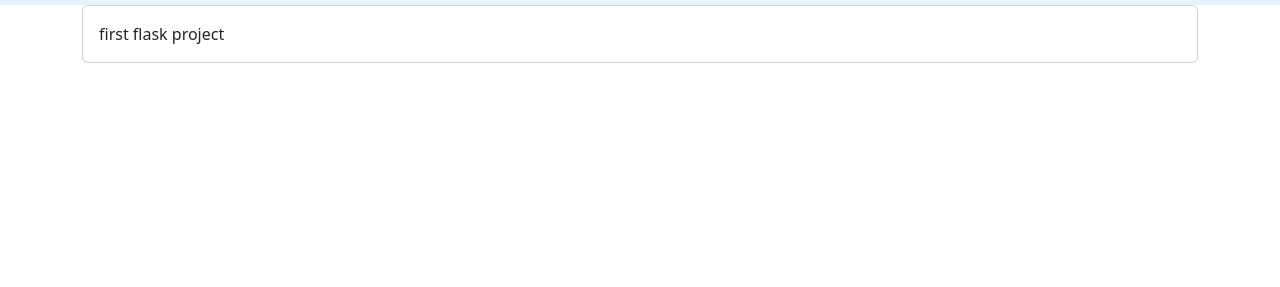
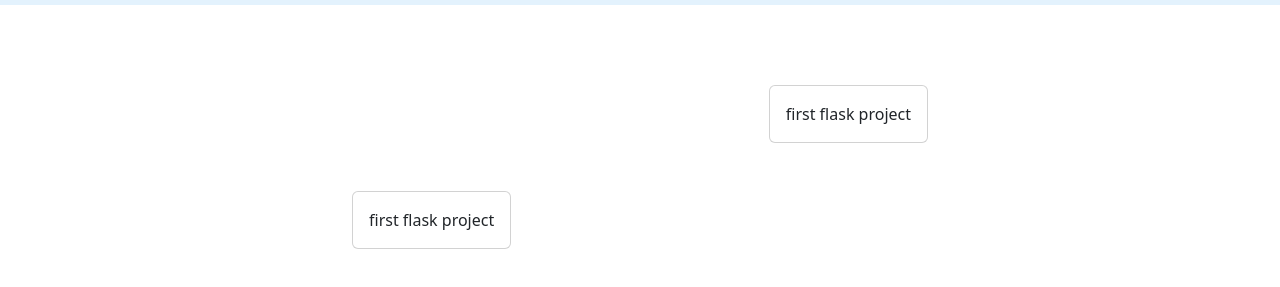
Before and after one commit to felianfilian/dev-flask, a plain HTML site: page index.html in a window 1280 px wide. Shown: the part 51-338 px from the top of the page. Drawn offline with nearby package versions, Linux system fonts and the light colour scheme.

Commit message:
chat setup

```diff
--- a/index.html
+++ b/index.html
@@ -4,6 +4,7 @@
     <meta charset="utf-8" />
     <meta name="viewport" content="width=device-width, initial-scale=1" />
     <title>FLASK Test</title>
+    <link rel="stylesheet" href="style.css" />
     <link
       href="https://cdn.jsdelivr.net/npm/bootstrap@5.3.3/dist/css/bootstrap.min.css"
       rel="stylesheet"
@@ -19,8 +20,15 @@
     </nav>
 
     <div class="container">
-      <div class="card">
-        <div class="card-body">first flask project</div>
+      <div class="d-flex justify-content-end mt-5">
+        <div class="card">
+          <div class="card-body">first flask project</div>
+        </div>
+      </div>
+      <div class="d-flex justify-content-start mt-5">
+        <div class="card">
+          <div class="card-body">first flask project</div>
+        </div>
       </div>
     </div>
 
--- /dev/null
+++ b/style.css
@@ -0,0 +1,4 @@
+.container {
+  max-width: 600px !important;
+  padding: 32px 16px;
+}
```
